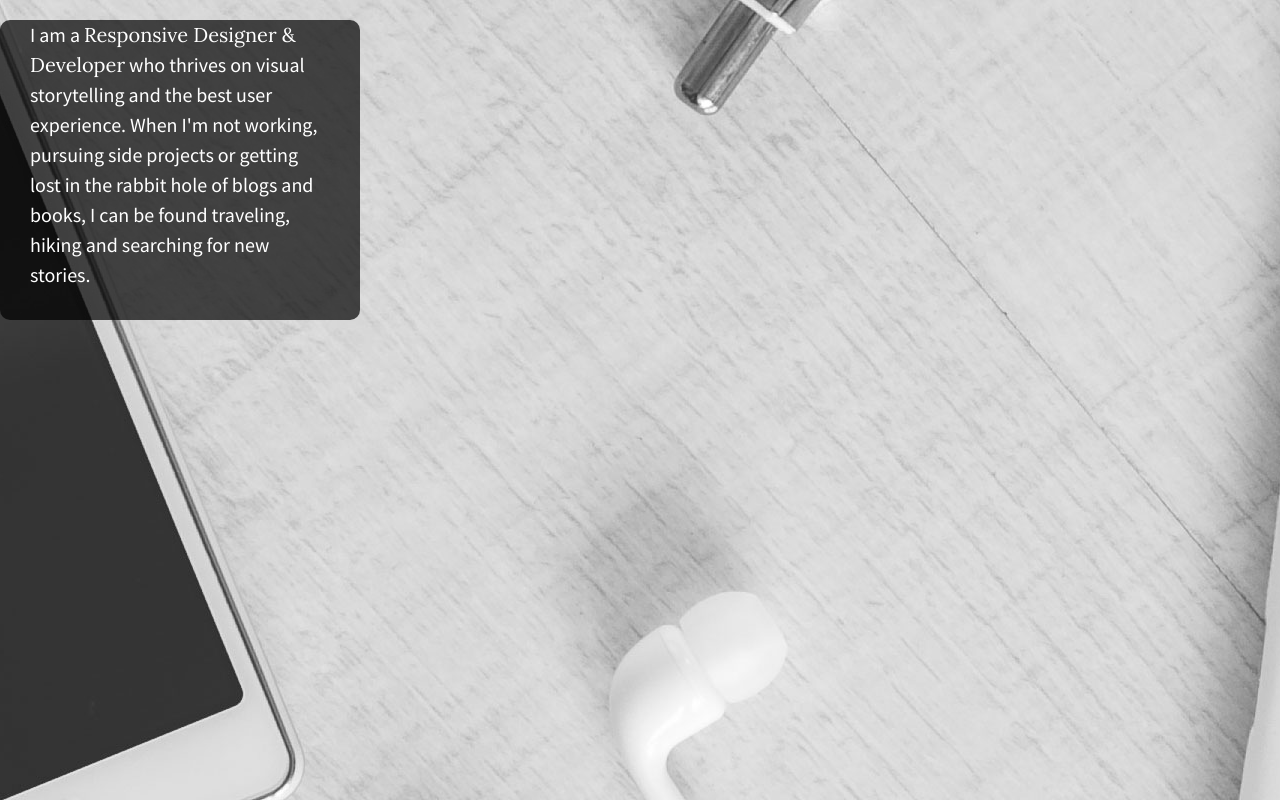
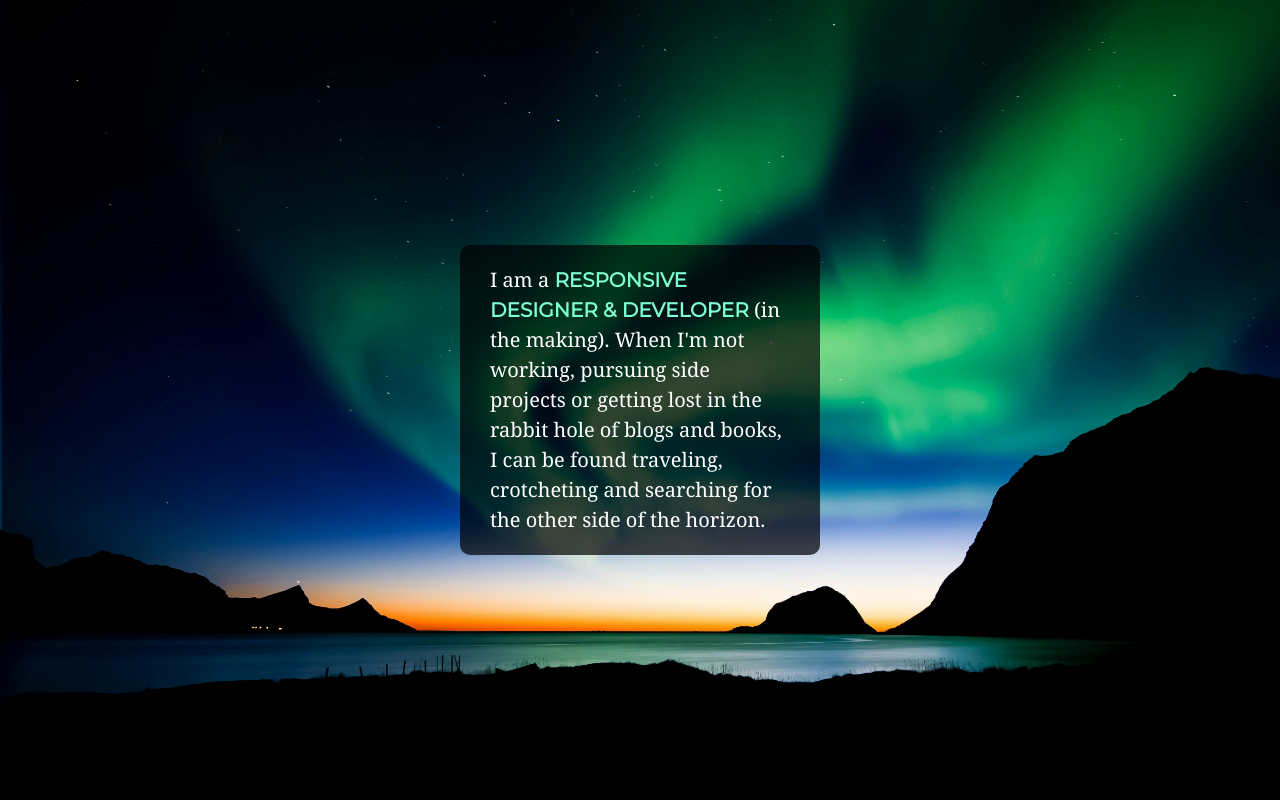
Before and after one commit to mandaeliza/06-03-206-flexbox-customize-starter, a plain HTML site: page index.html in a window 1280 px wide. Drawn offline with nearby package versions, Linux system fonts and the light colour scheme.

Commit message:
Changed background, content text, centered in both directions

```diff
--- a/css/main.css
+++ b/css/main.css
@@ -97,38 +97,45 @@ textarea {
 
 /*Large Background Image*/
 html {
-  background: url(../img/bkgd2.jpg) no-repeat center center fixed;
-   /* set height to 100% - these are important for allowing content to vertically align */
+  background: url(../img/bkgd-mm.jpg) no-repeat center center fixed;
+  background-size: cover;
+  height: 100%;
 }
 
 body {
-  /* set height to 100% - these are important for allowing content to vertically align */
+  height: 100%;
 }
 
 .wrapper {
-  /* set the display to flex and use the justify-content & align-items properties to center all child elements on the page */
   margin: 0;
   height: 100%;
   width: 100%;
+  display: flex;
+  justify-content: center;
+  align-items: center;
 }
 
 #content {
-  /* set the display to flex and use the justify-content & align-items properties to center the text within the div*/
   background: #222;
   background:rgba(0,0,0,0.7);
   color: #fff;
-  font-family: 'Source Sans Pro', sans-serif;
+  font-family: 'Georgia', serif;
   font-weight: 300;
   font-size: 1.25em;
   line-height: 1.5em;
   border-radius: 10px;
   padding: 0px 30px;
   width: 300px;
-  height: 300px;
+  display: flex;
+  justify-content: center;
+  align-items: center;
 }
 
 #content p span {
-  font-family: 'Lora', sans-serif;
+    font-family: 'Montserrat', sans-serif;
+    text-transform: uppercase;
+    font-weight: bold;
+    color: aquamarine;
 }
 
 
--- a/index.html
+++ b/index.html
@@ -14,18 +14,14 @@
         <link rel="stylesheet" href="css/main.css">
         <script src="js/vendor/modernizr-2.8.3.min.js"></script>
         <link href="https://fonts.googleapis.com/css?family=Lora|Source+Sans+Pro:400,700" rel="stylesheet">
-
+        <link rel="preconnect" href="https://fonts.googleapis.com">
+<link rel="preconnect" href="https://fonts.gstatic.com" crossorigin>
+<link href="https://fonts.googleapis.com/css2?family=Montserrat&display=swap" rel="stylesheet">
     </head>
     <body>
-        <!--[if lt IE 8]>
-            <p class="browserupgrade">You are using an <strong>outdated</strong> browser. Please <a href="http://browsehappy.com/">upgrade your browser</a> to improve your experience.</p>
-        <![endif]-->
-
-        <!-- Add your site or application content here -->
-
         <section class="wrapper">
             <div id="content">
-                <p>I am a <span>Responsive Designer & Developer</span> who thrives on visual storytelling and the best user experience. When I'm not working, pursuing side projects or getting lost in the rabbit hole of blogs and books, I can be found traveling, hiking and searching for new stories.</p>
+                <p>I am a <span>Responsive Designer & Developer</span> (in the making). When I'm not working, pursuing side projects or getting lost in the rabbit hole of blogs and books, I can be found traveling, crotcheting and searching for the other side of the horizon.</p>
             </div>
         </section>
 
```
Also changed, not shown: img/bkgd-mm.jpg (added).
